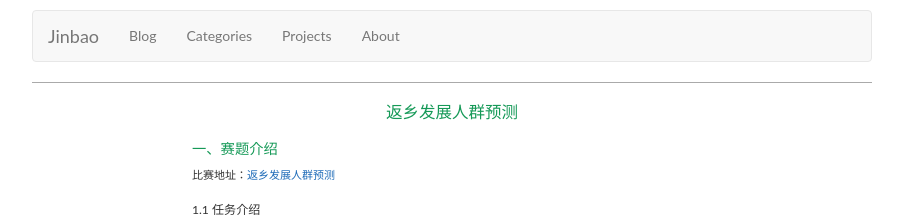
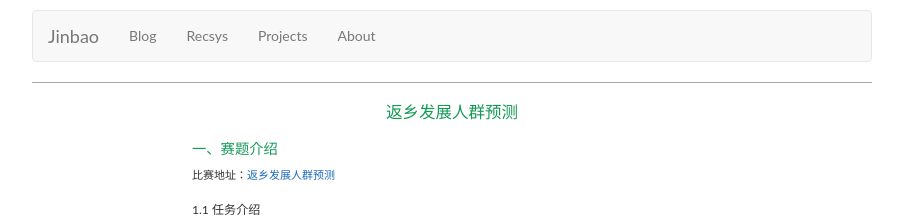
Before and after one commit to JinbaoWeb/jinbaoweb.github.io, a Jekyll site: the page built from 581.md, in a window 1280 px wide and 900 px high. Shown: the top 221 px of the window, without its empty margins (188-1091 px from the left). Built offline with Jekyll 4.4.1, drawn with Linux system fonts in a browser that asks for light colours; nearby versions of some CDN libraries; our own code applies the rules of GitHub Pages for plain Markdown files; comment, search, counter and statistics services are not loaded.

Commit message:
Update menus.yml

```diff
--- a/_data/menus.yml
+++ b/_data/menus.yml
@@ -1,8 +1,8 @@
 - title: "Blog"
   url: "/"
 
-- title: "Categories"
-  url: "/categories"
+- title: "Recsys"
+  url: "/recsys"
 
 - title: "Projects"
   url: "/projects"
```
